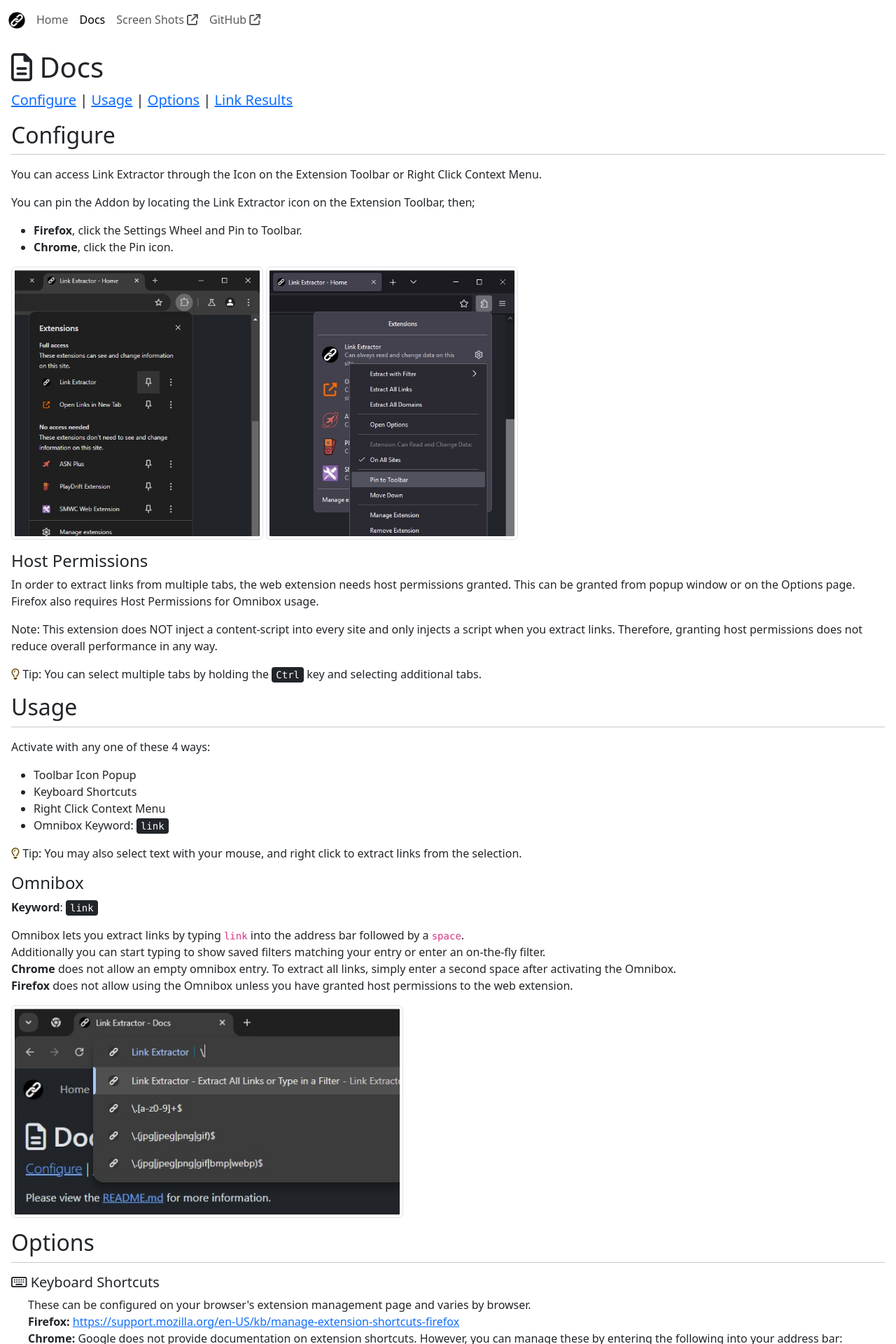
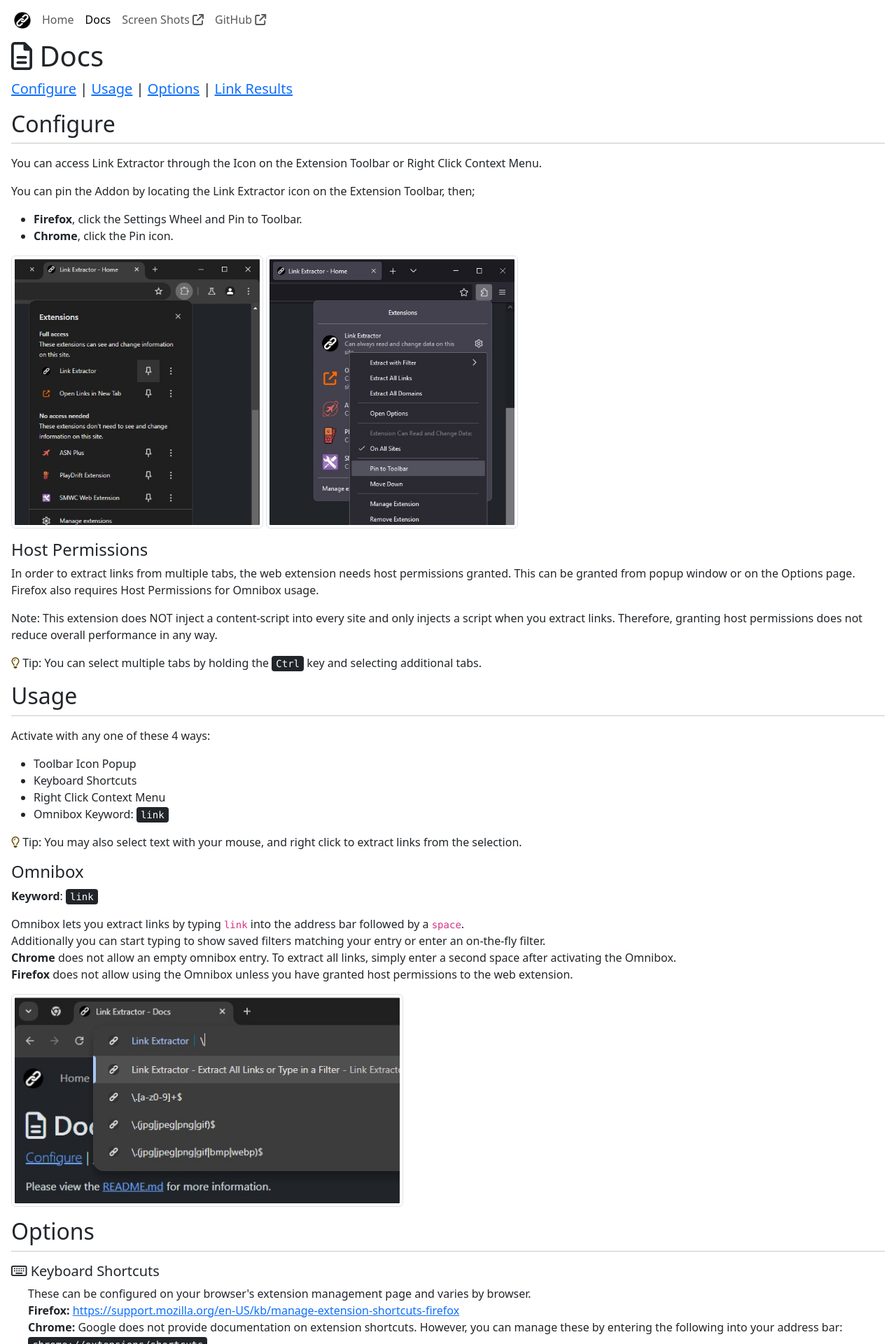
Before and after one commit to cssnr/link-extractor-site, a Jekyll site: the page built from src/html/docs.html, in a window 1280 px wide. Shown: the top 1920 px of the page at 70% size. Built offline with Jekyll 4.4.1, drawn with Linux system fonts in a browser that asks for light colours; comment, search, counter and statistics services are not loaded.

Commit message:
Minor Fixes (#13)
* Minor Fixes

* Cleanup

```diff
--- a/src/_layouts/default.html
+++ b/src/_layouts/default.html
@@ -42,7 +42,7 @@
 <header>
     <nav class="navbar navbar-expand-sm" aria-label="Primary Navigation">
         <div class="container-fluid">
-            <a class="me-2" href="{{ "/" | relative_url }}">
+            <a class="mx-2" href="{{ "/" | relative_url }}">
                 <img src="{{ "/media/logo.png" | relative_url }}" width="24" height="24" alt="logo" class="my-auto"></a>
             <button class="navbar-toggler" type="button" data-bs-toggle="collapse"
                     data-bs-target="#navbarSupportedContent" aria-controls="navbarSupportedContent"
@@ -65,12 +65,12 @@
     </nav>
 </header>
 
-<main class="flex-grow-1 p-3">
+<main class="flex-grow-1 px-3">
     {{ content }}
     <div class="clearfix"></div>
 </main>
 
-<footer class="footer mt-auto p-2 flex-shrink-0">
+<footer class="footer mt-auto p-1 flex-shrink-0">
     <div class="container-fluid">
         <div class="row">
             <div class="col-12 col-sm-5">
--- a/src/html/docs.html
+++ b/src/html/docs.html
@@ -84,7 +84,6 @@
     <strong>Chrome:</strong> Google does not provide documentation on extension shortcuts.
     However, you can manage these by entering the following into your address bar:
     <kbd role="button" data-clipboard-text="chrome://extensions/shortcuts">chrome://extensions/shortcuts</kbd>
-    {% comment %}<a href="#" data-clipboard-text="chrome://extensions/shortcuts"><i class="fa-solid fa-copy"></i></a>{% endcomment %}
 </p>
 
 <h5><i class="fa-solid fa-code"></i> Regex Flags</h5>
--- a/src/js/screenshots.js
+++ b/src/js/screenshots.js
@@ -8,7 +8,6 @@
     const div = document.createElement('div')
     div.classList.add('swiper-slide')
     const img = document.createElement('img')
-    // img.src = `${baseDir}${shot}`
     img.src = shot
     img.alt = shot
     div.appendChild(img)
--- a/src/js/uninstall.js
+++ b/src/js/uninstall.js
@@ -57,6 +57,7 @@
     const notWorking = event.target.elements['not-working'].checked
     const feedbackText = event.target.elements['uninstall-response'].value
     if (!(notUsed || notExpected || notWorking || feedbackText)) {
+        uninstallResponse.focus()
         return console.warn('No Data to Send.')
     }
     submitBtn.classList.add('disabled')
```
Also changed, not shown: 1 other file.
